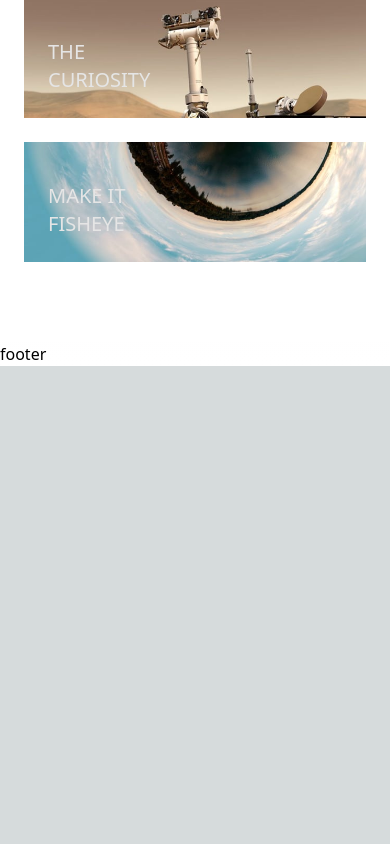
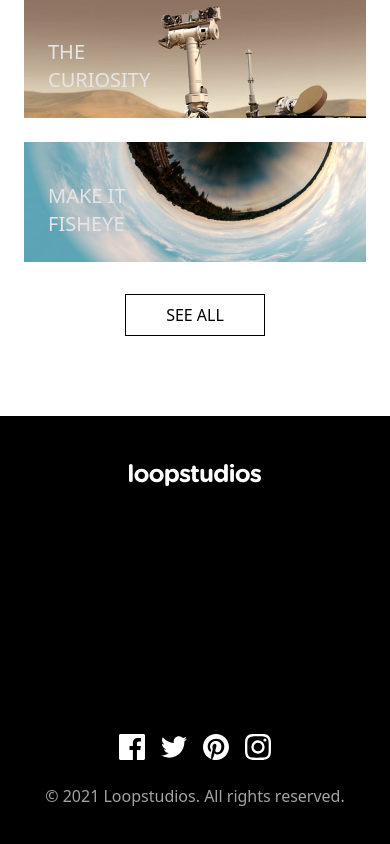
Before and after one commit to khaizter/loopstudios-landing-page-main, a Next.js app: page / in a window 390 px wide. Shown: the part 2320-3164 px from the top of the page. Before the commit the page ends 2686 px from the top, so only its background shows below. Built offline with nearby package versions, Linux system fonts and the light colour scheme.

Commit message:
Footer mobile

```diff
--- a/app/page.tsx
+++ b/app/page.tsx
@@ -1,6 +1,7 @@
 import AboutSection from "@/components/about-section/about-section";
 import CreationSection from "@/components/creation-section/creation-section";
 import HeroSection from "@/components/hero-section/hero-section";
+import MainFooter from "@/components/main-footer/main-footer";
 import Image from "next/image";
 
 export default function Home() {
@@ -9,7 +10,7 @@
       <HeroSection />
       <AboutSection />
       <CreationSection />
-      <div>footer</div>
+      <MainFooter />
     </main>
   );
 }
--- a/components/creation-section/creation-section.tsx
+++ b/components/creation-section/creation-section.tsx
@@ -57,6 +57,9 @@
             );
           })}
         </ul>
+        <button className="block mt-8 uppercase border border-black px-10 py-2 text-black mx-auto">
+          See all
+        </button>
       </HorizontalWrapper>
     </section>
   );
--- /dev/null
+++ b/components/main-footer/main-footer.tsx
@@ -0,0 +1,60 @@
+import React from "react";
+import Image from "next/image";
+import HorizontalWrapper from "@/components/wrapper/wrapper";
+const MainFooter = () => {
+  return (
+    <footer className="bg-black">
+      <HorizontalWrapper className="flex flex-col items-center py-12">
+        <Image src="/logo.svg" alt="logo" width="132" height="26" />
+        <nav className="mt-8">
+          <ul className="space-y-4 text-center">
+            <li>About</li>
+            <li>Careers</li>
+            <li>Events</li>
+            <li>Products</li>
+            <li>Support</li>
+          </ul>
+        </nav>
+        <ul className="flex items-center space-x-4 mt-8">
+          <li>
+            <Image
+              src="/icon-facebook.svg"
+              alt="facebook"
+              width="26"
+              height="26"
+            />
+          </li>
+          <li>
+            <Image
+              src="/icon-twitter.svg"
+              alt="twitter"
+              width="26"
+              height="26"
+            />
+          </li>
+          <li>
+            <Image
+              src="/icon-pinterest.svg"
+              alt="pinterest"
+              width="26"
+              height="26"
+            />
+          </li>
+          <li>
+            <Image
+              src="/icon-instagram.svg"
+              alt="instagram"
+              width="26"
+              height="26"
+            />
+          </li>
+        </ul>
+        <div className="mt-6 text-neutral-400">
+          © 2021 Loopstudios. All rights reserved.
+        </div>
+      </HorizontalWrapper>
+    </footer>
+  );
+};
+
+export default MainFooter;
```
